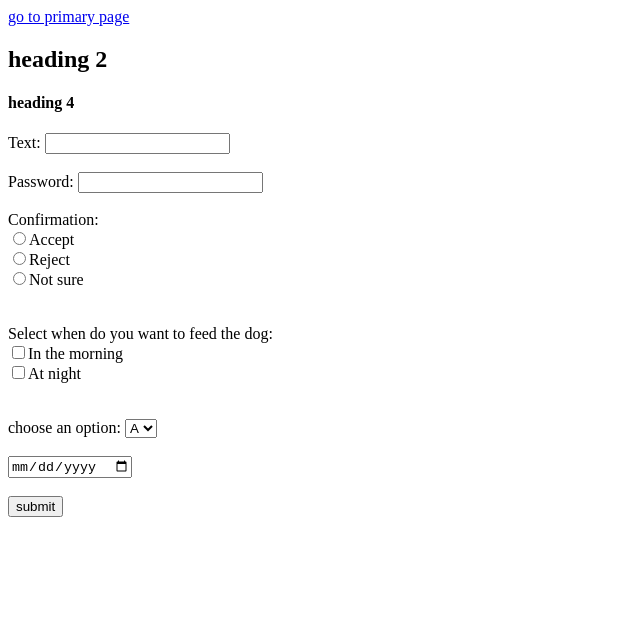
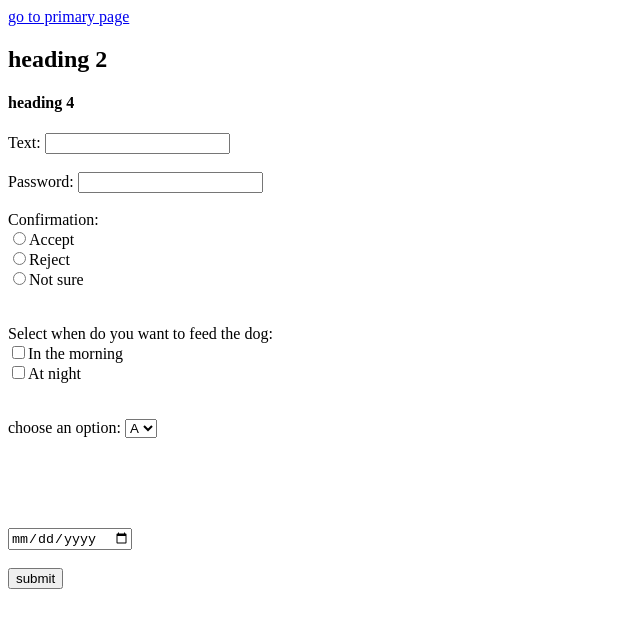
Before and after one commit to yashmishra01/IS645HW2, a plain HTML site: page form.html in a window 1280 px wide. Shown: the whole page, without its empty margins (0-640 px from the left). Drawn offline with Linux system fonts and the light colour scheme.

Commit message:
4th release

```diff
--- a/form.html
+++ b/form.html
@@ -21,7 +21,7 @@
         <option value="b">B</option>
         <option value="c">C</option>
         <option value="d">D</option>
-    </select><br><br>
+    </select><br><br><br><br><br><br>
         <input type="date" value="date"><br><br>
         <input type="submit" value="submit">
     </form>
```
